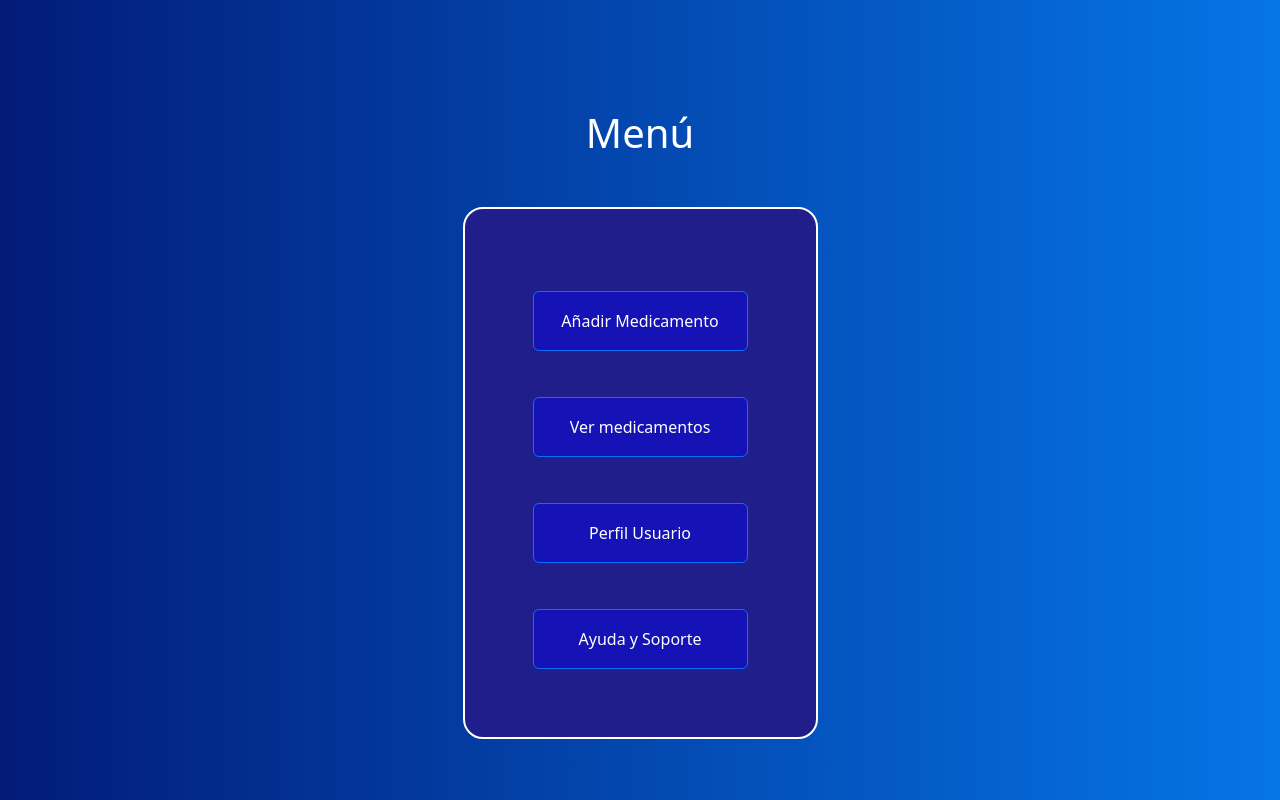
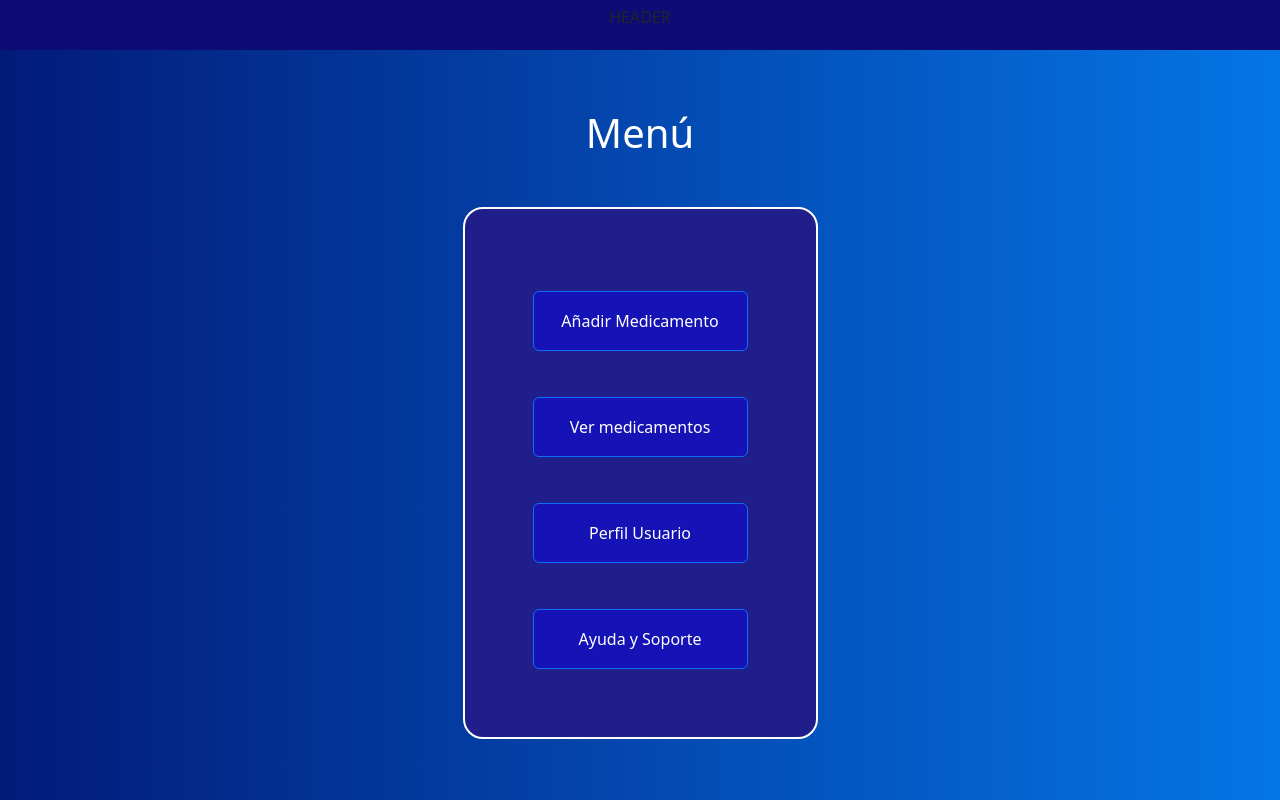
Before and after one commit to Nelson6203/MedMinderProject, an Angular app in the folder frontend/: page /menuPrincipal in a window 1280 px wide. Built offline with nearby package versions, Linux system fonts and the light colour scheme.

Commit message:
Add Header

```diff
--- /dev/null
+++ b/frontend/src/app/components/header/header.component.html
@@ -0,0 +1 @@
+<p> HEADER </p>
--- a/frontend/src/app/components/login/login.component.html
+++ b/frontend/src/app/components/login/login.component.html
@@ -1,4 +1,4 @@
-<section>
+<div class="menu-container">
   <form action="">
     <h1 class="d-flex justify-content-center mt-5" style="margin-top: 50px; margin-bottom: 50px; color: #ffffff;"> Inicio</h1>
     <div class="container d-flex justify-content-center"> <!-- div grande -->
@@ -22,4 +22,4 @@
     </div> <!-- div grande -->
   </form>
 
-</section>
+</div>
--- a/frontend/src/app/components/menu-principal/menu-principal.component.html
+++ b/frontend/src/app/components/menu-principal/menu-principal.component.html
@@ -1,5 +1,10 @@
+<div>
+  <app-header></app-header>
+</div>
+
 <h1 class="d-flex justify-content-center mt-5" style="margin-top: 50px; margin-bottom: 50px; color: #ffffff;"> Menú </h1>
-<section>
+
+<div class="menu-container">
     <form action="">
       <div class="container d-flex justify-content-center flex-column"> <!-- div grande -->
         <div class="d-flex justify-content-center align-items-center mb-3" style="margin-top: 30px;">
@@ -9,12 +14,11 @@
           <button class="btn btn-primary btn-block mx-2" type="submit" style="margin-top: 20px; margin-bottom: 10px; width: 215px; height: 60px;  background-color: #1613b6;">Ver medicamentos</button>
         </div>
         <div class="d-flex justify-content-center align-items-center mb-3" >
-        <button class="btn btn-primary btn-block mx-2" type="submit" style="margin-top: 20px; margin-bottom: 10px; width: 215px; height: 60px;  background-color: #1613b6;">Perfil Usuario</button>
+          <button class="btn btn-primary btn-block mx-2" type="submit" style="margin-top: 20px; margin-bottom: 10px; width: 215px; height: 60px;  background-color: #1613b6;"(click)="goToRoute('/userProfile')">Perfil Usuario</button>
         </div>
         <div class="d-flex justify-content-center align-items-center mb-3" style="margin-bottom: 30px;">
-        <button class="btn btn-primary btn-block mx-2" type="submit" style="margin-top: 20px; margin-bottom: 20px; width: 215px; height: 60px;  background-color: #1613b6;">Ayuda y Soporte</button>
+          <button class="btn btn-primary btn-block mx-2" type="submit" style="margin-top: 20px; margin-bottom: 20px; width: 215px; height: 60px;  background-color: #1613b6;" >Ayuda y Soporte</button>
         </div>
       </div> <!-- div grande -->
     </form>
-
-</section>
+</div>
--- a/frontend/src/app/components/menu-principal/menu-principal.component.ts
+++ b/frontend/src/app/components/menu-principal/menu-principal.component.ts
@@ -1,4 +1,5 @@
 import { Component } from '@angular/core';
+import { Router } from '@angular/router';
 
 @Component({
   selector: 'app-menu-principal',
@@ -7,4 +8,10 @@ import { Component } from '@angular/core';
 })
 export class MenuPrincipalComponent {
 
+  constructor(private router: Router) { }
+
+  goToRoute(route: string) {
+    this.router.navigateByUrl(route);
+  }
+
 }
--- a/frontend/src/app/components/user-register/user-register.component.html
+++ b/frontend/src/app/components/user-register/user-register.component.html
@@ -1,4 +1,4 @@
-<section>
+<div class="menu-container">
   <form action="">
     <h1 class="d-flex justify-content-center mt-5" style="margin-top: 50px; margin-bottom: 50px; color: #ffffff;"> Registro </h1>
     <div class="container d-flex justify-content-center"> <!-- div grande -->
@@ -27,4 +27,4 @@
     </div> <!-- div grande -->
   </form>
 
-</section>
+</div>
--- a/frontend/src/styles.css
+++ b/frontend/src/styles.css
@@ -10,9 +10,9 @@ body {
   background-size: cover;
 }
 
-section {
+.menu-container {
   position: relative;
-  max-width: 400px;
+  max-width: 1300px;
   background-color: rgb(32, 30, 138);
   border: 2px solid rgb(255, 255, 255);
   border-radius: 20px;
@@ -21,3 +21,15 @@ section {
   align-items: center;
   padding: 2rem 3rem;
 }
+
+app-header {
+  position: absolute;
+  top: 0;
+  left: 0;
+  width: 100%;
+  height: 50px;
+  background-color: rgb(13, 11, 116);
+  display: flex;
+  justify-content: center;
+  align-items: center;
+}
```
Also changed, not shown: frontend/src/app/app.module.ts (+6 -1 lines), frontend/src/app/components/header/header.component.ts (added, +10 -0 lines), frontend/src/app/components/header/header.component.css (added), 1 other file (tests, documents, lock files or other folders). Lines whose indentation alone changed are shown as unchanged.
